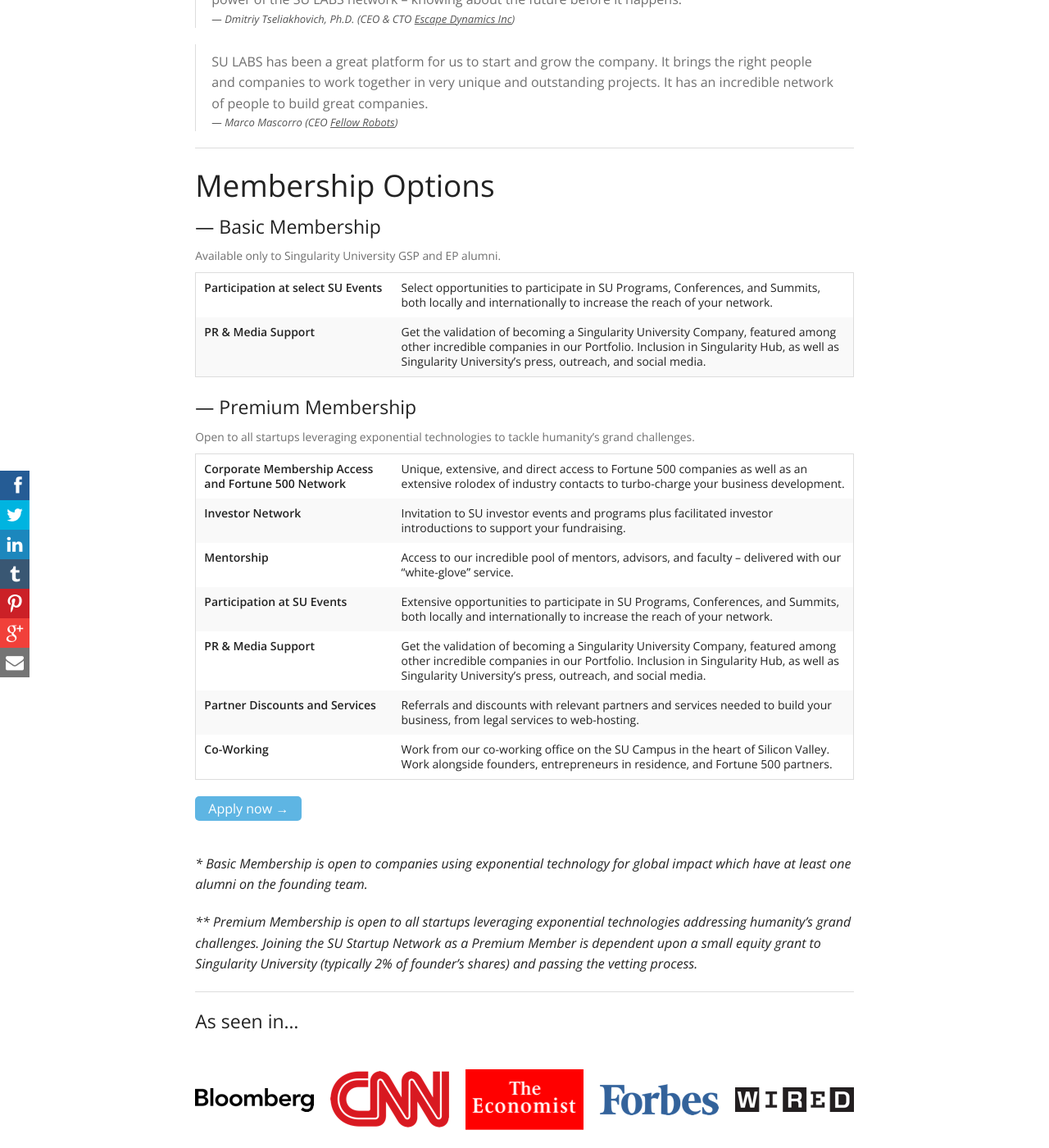
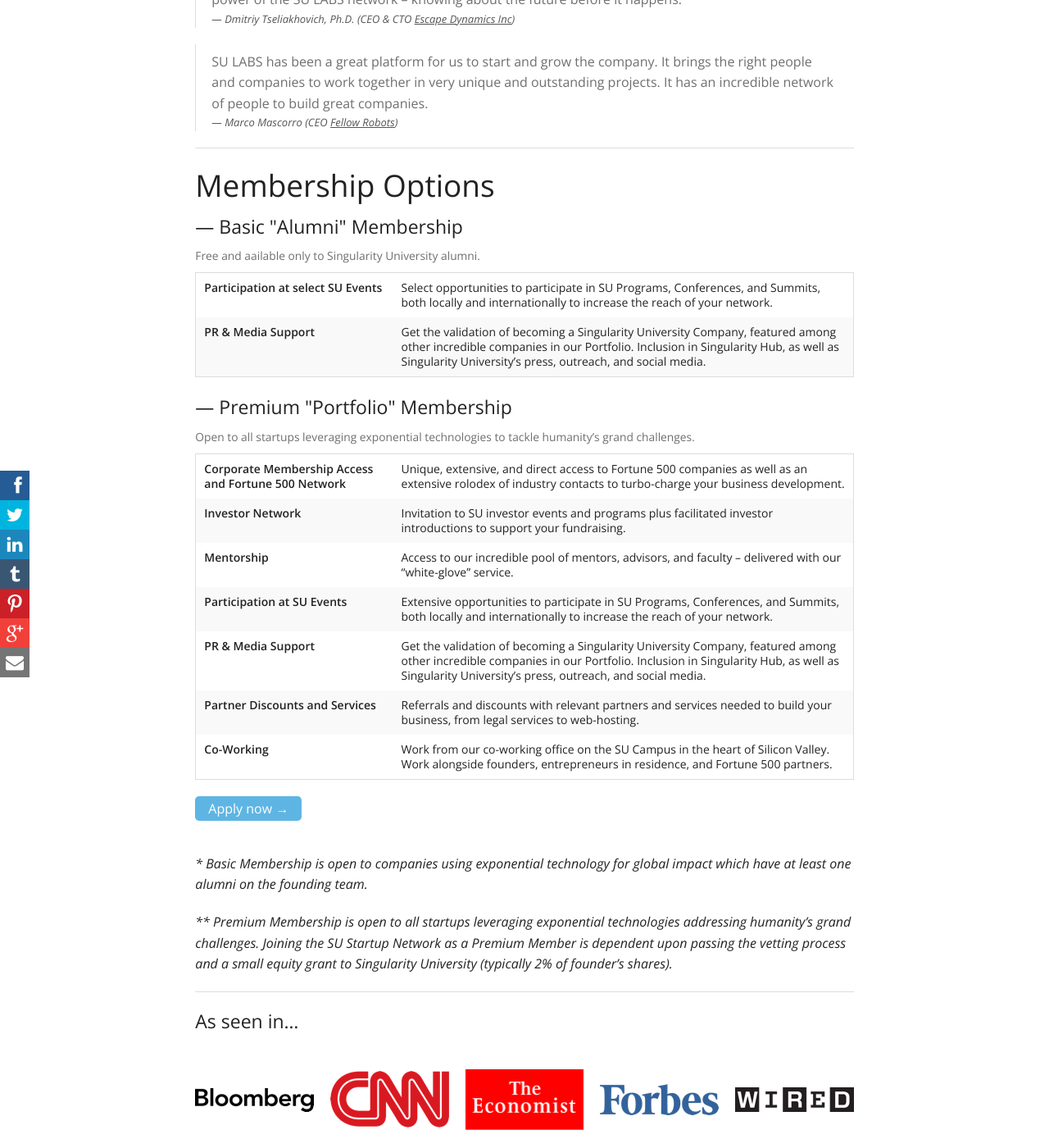
Before and after one commit to SingularityUniversity/startup, a Jekyll site: the page built from su-companies/index.html, in a window 1280 px wide and 1400 px high, scrolled down 873 px. Shown: the whole window at 82% size. Built offline with Jekyll 4.4.1, drawn with Linux system fonts in a browser that asks for light colours; Markdown is read by kramdown in place of the engine named in the settings.

Commit message:
Update SUSN text

```diff
--- a/su-companies/index.html
+++ b/su-companies/index.html
@@ -27,7 +27,7 @@
 			<hr>
 
 			<h2>Membership Options</h2>
-			<h4>— Basic Membership<br><small>Available only to Singularity University GSP and EP alumni.</small></h4>
+			<h4>— Basic "Alumni" Membership<br><small>Free and aailable only to Singularity University alumni.</small></h4>
 			<table>
 		  	<tbody>
     			<tr>
@@ -40,7 +40,7 @@
     			</tr>
 			  </tbody>
 			</table>
-			<h4>— Premium Membership<br><small>Open to all startups leveraging exponential technologies to tackle humanity’s grand challenges.</small></h4>
+			<h4>— Premium "Portfolio" Membership<br><small>Open to all startups leveraging exponential technologies to tackle humanity’s grand challenges.</small></h4>
 			<table>
 		  	<tbody>
     			<tr>
@@ -77,7 +77,7 @@
 			<p><a href="apply.html"><span class="button" id="applyLink">Apply now &rarr;</span></a></p>
 
       <p><em>* Basic Membership is open to companies using exponential technology for global impact which have at least one alumni on the founding team.</em></p>
-      <p><em>** Premium Membership is open to all startups leveraging exponential technologies addressing humanity’s grand challenges. Joining the SU Startup Network as a Premium Member is dependent upon a small equity grant to Singularity University (typically 2% of founder’s shares) and passing the vetting process.</em></p>
+      <p><em>** Premium Membership is open to all startups leveraging exponential technologies addressing humanity’s grand challenges. Joining the SU Startup Network as a Premium Member is dependent upon passing the vetting process and a small equity grant to Singularity University (typically 2% of founder’s shares).</em></p>
 
       <hr>
 
```
